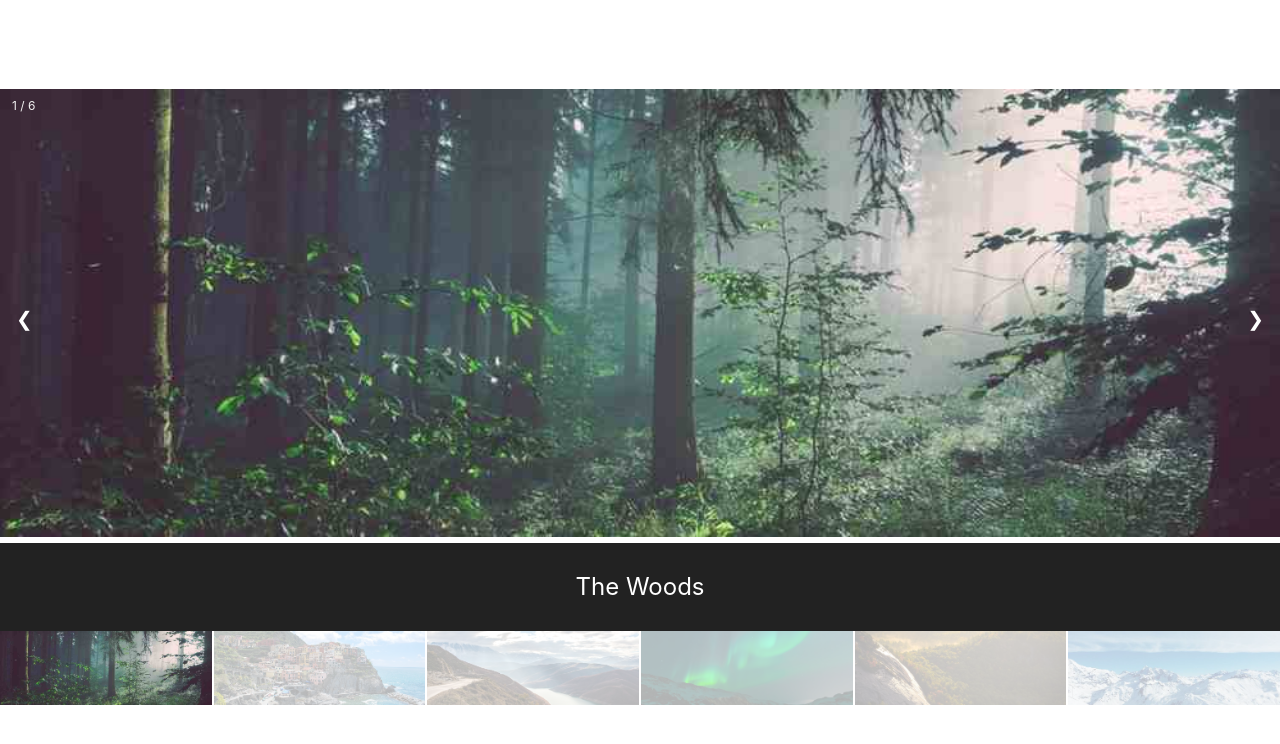
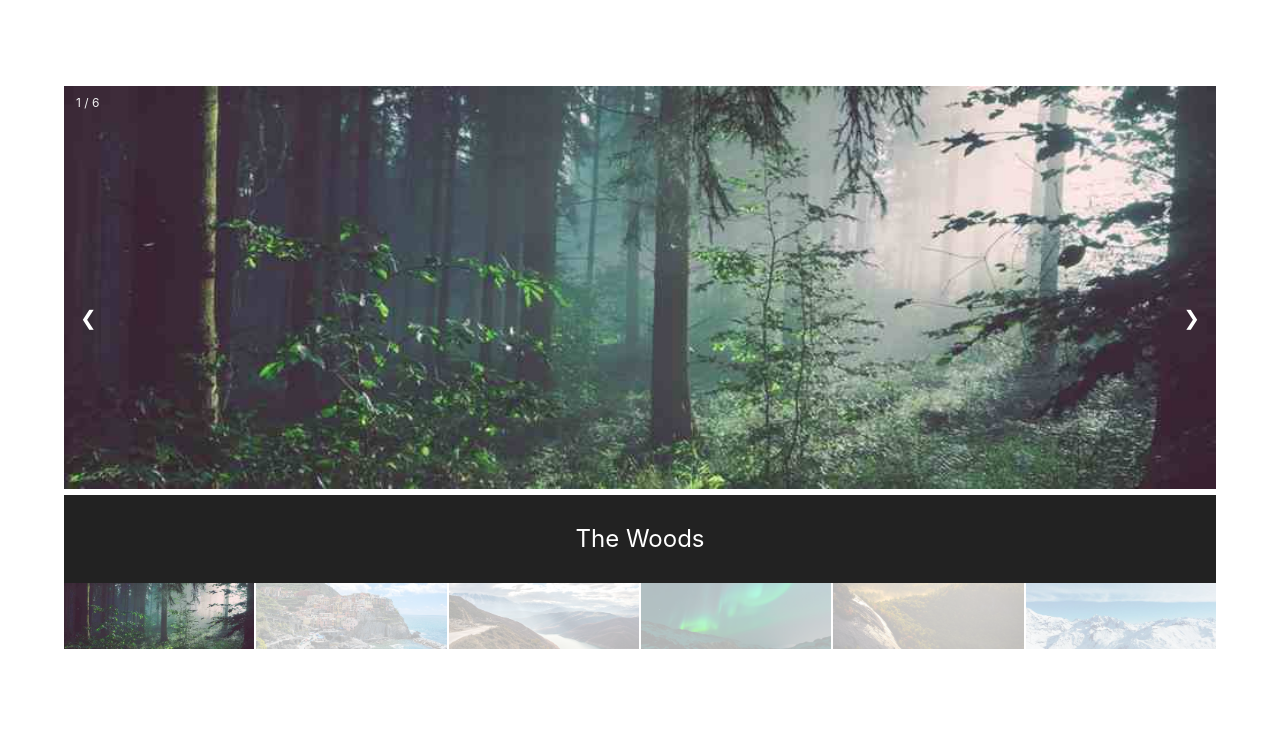
Before and after one commit to SandroSimonOre/demo-react-slideshow-gallery, a React (Vite) app: page / in a window 1280 px wide. Shown: the top 744 px of the page. Built offline with nearby package versions, Linux system fonts and the light colour scheme.

Commit message:
add link to my website

```diff
--- a/src/App.jsx
+++ b/src/App.jsx
@@ -31,7 +31,7 @@ export default function App() {
   }
 
   return (
-    <div>
+
     <div className={styles.container}>
 
       {
@@ -69,7 +69,9 @@ export default function App() {
           ))
         }
       </div>
+      <a className={styles.link} href="https://sandrosimon.com" target="_blank" rel="noopener noreferrer">sandrosimon.com</a>
     </div>
-    </div>
+
+
   )
 }
--- a/src/App.module.css
+++ b/src/App.module.css
@@ -4,6 +4,11 @@
 
 .container {
   position: relative;
+  display: flex;
+  flex-direction: column;
+  justify-content: center;
+  margin: 0 auto;
+  width: 90%;
 }
 
 .visible {
@@ -82,3 +87,12 @@
 .thumbnail:hover {
   opacity: 1;
 }
+
+.link {
+  color: white;
+  font-size: 18px;
+  text-align: center;
+  display: inline-block;
+  padding: 1rem;
+  width: 100%;
+}
```
Lines whose indentation alone changed are shown as unchanged.
